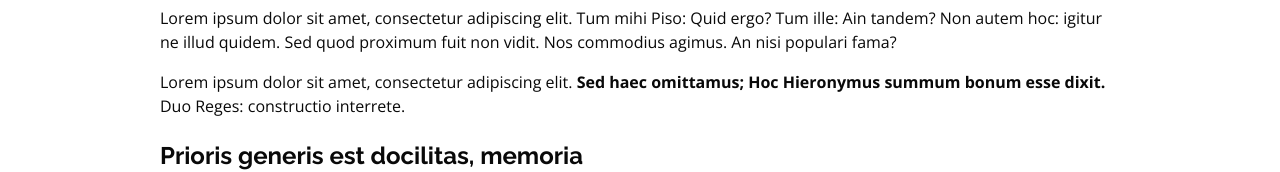
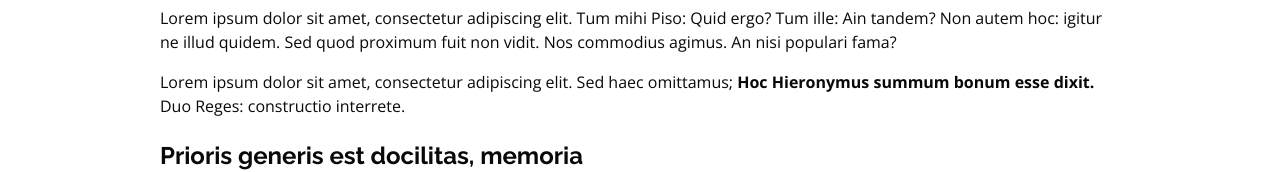
Before and after one commit to reysylaj/holbertonschool-web_front_end, a plain HTML site: page flexbox/100-article.html in a window 1280 px wide. Shown: the part 283-455 px from the top of the page. Drawn offline with nearby package versions, Linux system fonts and the light colour scheme.

Commit message:
edit 100-index & 100-styles

```diff
--- a/flexbox/100-article.html
+++ b/flexbox/100-article.html
@@ -69,14 +69,13 @@
                 <div class="post">
                     <article class="post-content">
                         <p>Lorem ipsum dolor sit amet, consectetur adipiscing elit. Tum mihi Piso: Quid ergo? Tum ille:
-                            Ain tandem? Non autem hoc:
-                            igitur ne illud quidem. Sed quod proximum fuit non vidit. Nos commodius agimus. An nisi
+                            Ain tandem? Non autem
+                            hoc: igitur ne illud quidem. Sed quod proximum fuit non vidit. Nos commodius agimus. An nisi
                             populari fama?</p>
-                        <p>Lorem ipsum dolor sit amet, consectetur adipiscing elit. <b>Sed haec omittamus; Hoc
-                                Hieronymus
-                                summum bonum esse dixit.</b> Duo
-                            Reges: constructio interrete.
-                        </p>
+
+                        <p>Lorem ipsum dolor sit amet, consectetur adipiscing elit. Sed haec omittamus; <b>Hoc
+                                Hieronymus summum bonum esse
+                                dixit.</b> Duo Reges: constructio interrete.</p>
                         <h2>Prioris generis est docilitas, memoria</h2>
                         <ol>
                             <li>Nec enim, dum metuit, iustus est, et certe, si metuere destiterit, non erit;</li>
```
